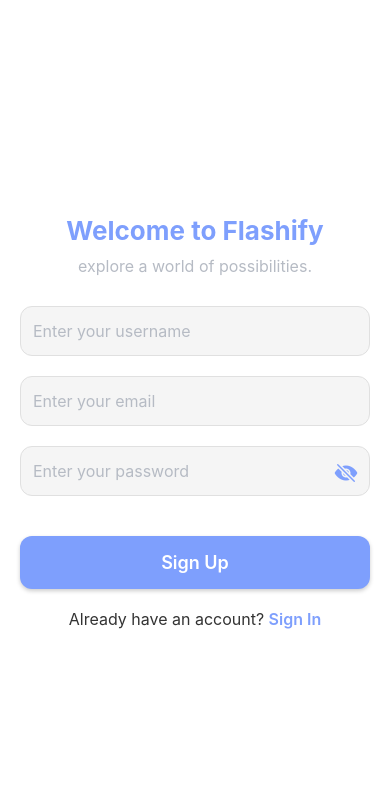
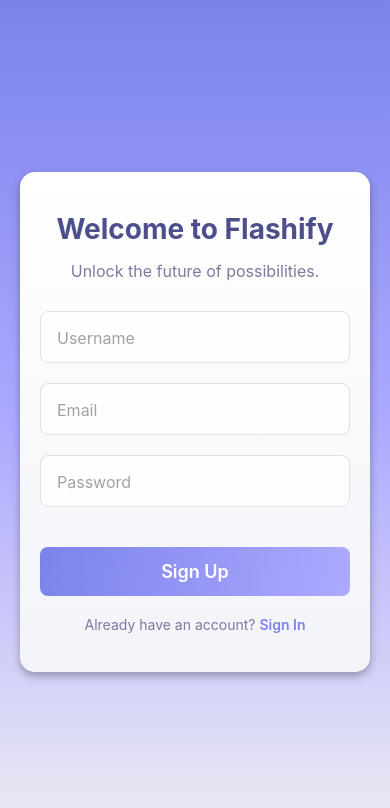
Before and after one commit to Deep1454/Flashify, a React Native app: screen /SignUp in a window 390 px wide. Shown: the top 808 px of the page. Built offline with nearby package versions, Linux system fonts and the light colour scheme.

Commit message:
Design change in SignUp, SignIn and Home screen

```diff
--- a/navigation/AppNavigator.js
+++ b/navigation/AppNavigator.js
@@ -13,11 +13,6 @@
         component={SignUpScreen}
         options={{ headerShown: false }}
       />
-       <Stack.Screen
-        name="SignIn"
-        component={SignInScreen}
-        options={{ headerShown: false }}
-      />
      <Stack.Screen
         name="Home"
         component={HomeScreen}
--- a/screens/HomeScreen.js
+++ b/screens/HomeScreen.js
@@ -1,6 +1,7 @@
 import React, { useState } from 'react';
 import { View, Text, StyleSheet, TextInput, TouchableOpacity, FlatList, Animated } from 'react-native';
-import { Ionicons } from '@expo/vector-icons';
+import { Ionicons, FontAwesome5 } from '@expo/vector-icons';
+import { LinearGradient } from 'expo-linear-gradient';
 
 const HomeScreen = () => {
   const [folders, setFolders] = useState([
@@ -22,15 +23,20 @@
   };
 
   const renderFolder = ({ item }) => (
-    <Animated.View style={styles.folderContainer}>
-      <Ionicons name="folder" size={40} color="#FFFFFF" style={styles.folderIcon} />
+    <View
+      style={styles.folderContainer}
+    >
+      <Ionicons name="folder" size={80} color="#7B83EB" style={styles.folderIcon} />
       <Text style={styles.folderText}>{item.name}</Text>
-    </Animated.View>
+    </View>
   );
 
   return (
-    <View style={styles.container}>
-      <Text style={styles.heading}>Welcome to Flashify</Text>
+    <LinearGradient
+      colors={['#E0E7FF', '#F1F5FF']}
+      style={styles.container}
+    >
+      <View style={styles.spacer} />
 
       <View style={styles.foldersHeader}>
         <Text style={styles.sectionTitle}>Your Folders</Text>
@@ -38,7 +44,7 @@
           style={styles.createFolderButton}
           onPress={() => setIsCreatingFolder(!isCreatingFolder)}
         >
-          <Ionicons name="add-circle" size={24} color="#D8C4B6" />
+          <FontAwesome5 name="folder-plus" size={35} color="#7B83EB" />
         </TouchableOpacity>
       </View>
 
@@ -46,7 +52,7 @@
         data={folders}
         renderItem={renderFolder}
         keyExtractor={(item) => item.id}
-        horizontal
+        numColumns={3}
         contentContainerStyle={styles.foldersList}
       />
 
@@ -55,52 +61,60 @@
           <TextInput
             style={styles.newFolderInput}
             placeholder="Enter folder name"
-            placeholderTextColor="#B6BBC4"
+            placeholderTextColor="#7B83EB"
             value={newFolderName}
             onChangeText={setNewFolderName}
           />
           <TouchableOpacity style={styles.addFolderButton} onPress={handleAddFolder}>
-            <Ionicons name="checkmark-circle" size={24} color="#FFFFFF" />
+            <Ionicons name="checkmark-circle" size={32} color="#FFFFFF" />
           </TouchableOpacity>
         </View>
       )}
 
       <View style={styles.flashcardContainer}>
-        <Text style={styles.sectionTitle}>Create Flashcard</Text>
-        <View style={styles.inputWrapper}>
+        <View style={styles.singleLineWrapper}>
           <TouchableOpacity style={styles.textContainer}>
-            <TextInput style={styles.input} placeholder="Enter by Topic" placeholderTextColor="#B6BBC4" />
+            <TextInput
+              style={styles.input}
+              placeholder="Enter by Topic"
+              placeholderTextColor="#7B83EB"
+            />
           </TouchableOpacity>
           <TouchableOpacity style={styles.textContainer}>
-            <TextInput style={styles.input} placeholder="Enter by Text" placeholderTextColor="#B6BBC4" />
+            <TextInput
+              style={styles.input}
+              placeholder="Enter by Text"
+              placeholderTextColor="#7B83EB"
+            />
           </TouchableOpacity>
-        </View>
           <TouchableOpacity style={styles.goButton}>
-          <Ionicons name="arrow-forward" size={24} color="#FFFFFF" />
+            <LinearGradient
+              colors={['#7B83EB', '#ADA9FF']}
+              style={styles.gradientButton}
+            >
+              <Ionicons name="arrow-forward" size={32} color="#FFFFFF" />
+            </LinearGradient>
           </TouchableOpacity>
         </View>
       </View>
+      <View style={styles.spacer} />
+    </LinearGradient>
   );
 };
 
 const styles = StyleSheet.create({
   container: {
     flex: 1,
-      backgroundColor: '#213555',
     padding: 20,
     alignItems: 'center',
   },
-    heading: {
-      fontSize: 28,
-      fontWeight: 'bold',
-      color: '#F5EFE7',
-      textAlign: 'center',
-      marginVertical: 20,
+  spacer: {
+    height: 40,
   },
   sectionTitle: {
-      fontSize: 18,
-      color: '#D8C4B6',
-      marginTop: 20,
+    fontSize: 26,
+    color: '#4D4D9A',
+    fontWeight: '700',
     textAlign: 'center',
   },
   foldersHeader: {
@@ -108,100 +122,113 @@
     justifyContent: 'space-between',
     alignItems: 'center',
     width: '100%',
-        paddingHorizontal: 20,
-        marginBottom: 10,
+    marginBottom: 20,
   },
   createFolderButton: {
     padding: 10,
-        marginLeft: 10,
   },
   foldersList: {
-        flexDirection: 'row',
-        flexWrap: 'wrap',
     justifyContent: 'center',
     alignItems: 'center',
-        gap: 15,
-        marginTop: 20,
-        width: '100%',
   },
   folderContainer: {
     width: 100,
     height: 120,
     marginHorizontal: 10,
-        marginVertical: 10,
-        backgroundColor: '#3E5879',
-        borderRadius: 12,
+    marginVertical: 15,
+    borderRadius: 15,
     alignItems: 'center',
     justifyContent: 'center',
-        shadowColor: '#000',
-        shadowOffset: { width: 0, height: 4 },
+
     shadowOpacity: 0.2,
     shadowRadius: 5,
+    elevation: 5,
   },
   folderIcon: {
-      marginBottom: 10,
+    textShadowColor: '#000',
+    textShadowOffset: { width: 1, height: 3 },
+    textShadowRadius: 4,
   },
   folderText: {
-      color: '#FFFFFF',
+    color: '#4D4D9A',
     fontSize: 16,
+    fontWeight: '500',
+    textAlign: 'center',
+    marginTop: 9,
   },
   newFolderContainer: {
     flexDirection: 'row',
     alignItems: 'center',
-      marginTop: 15,
+    marginTop: 20,
     width: '100%',
   },
   newFolderInput: {
     flex: 1,
-      backgroundColor: '#3E5879',
+    backgroundColor: '#FFFFFF',
     paddingVertical: 12,
     paddingHorizontal: 15,
     borderRadius: 12,
-      color: '#FFFFFF',
+    color: '#333333',
     fontSize: 16,
+    shadowColor: '#000',
+    shadowOpacity: 0.1,
+    shadowRadius: 5,
+    elevation: 3,
   },
   addFolderButton: {
     marginLeft: 10,
-      backgroundColor: '#D8C4B6',
+    backgroundColor: '#7B83EB',
     padding: 10,
     borderRadius: 12,
+    shadowColor: '#000',
+    shadowOpacity: 0.2,
+    shadowRadius: 4,
+    elevation: 3,
   },
   flashcardContainer: {
     marginTop: 40,
     alignItems: 'center',
     width: '100%',
   },
-    inputWrapper: {
+  singleLineWrapper: {
     flexDirection: 'row',
+    alignItems: 'center',
     justifyContent: 'space-between',
     width: '100%',
-      marginBottom: 20,
   },
   textContainer: {
     flex: 1,
     marginHorizontal: 5,
   },
   input: {
-      backgroundColor: '#3E5879',
+    backgroundColor: '#FFFFFF',
     paddingVertical: 12,
     paddingHorizontal: 15,
     borderRadius: 12,
-      color: '#FFFFFF',
+    color: '#333333',
     textAlign: 'center',
     fontSize: 16,
+    shadowColor: '#000',
+    shadowOpacity: 0.1,
+    shadowRadius: 4,
+    elevation: 2,
   },
   goButton: {
-      backgroundColor: '#D8C4B6',
-      padding: 15,
-      borderRadius: 50,
+    width: 50,
+    height: 50,
+    borderRadius: 25,
+    overflow: 'hidden',
+    shadowColor: '#000',
+    shadowOpacity: 0.3,
+    shadowRadius: 6,
+    elevation: 4,
+  },
+  gradientButton: {
+    flex: 1,
     alignItems: 'center',
     justifyContent: 'center',
-      shadowColor: '#000',
-      shadowOffset: { width: 0, height: 4 },
-      shadowOpacity: 0.2,
-      shadowRadius: 5,
+    borderRadius: 50,
   },
 });
 
-
 export default HomeScreen;
--- a/screens/SignUpScreen.js
+++ b/screens/SignUpScreen.js
@@ -1,71 +1,183 @@
 import React, { useState } from 'react';
-import { View, TextInput, StyleSheet, Text, TouchableOpacity, ScrollView } from 'react-native';
-import { Ionicons } from '@expo/vector-icons';
+import {
+  View,
+  Text,
+  TextInput,
+  TouchableOpacity,
+  StyleSheet,
+  Animated,
+  Easing,
+} from 'react-native';
+import { LinearGradient } from 'expo-linear-gradient';
 
-const SignUpScreen = ({ navigation }) => {
-  const [username, setUsername] = useState('');
-  const [email, setEmail] = useState('');
-  const [password, setPassword] = useState('');
-  const [passwordVisible, setPasswordVisible] = useState(false);
+const FloatingInput = ({ label, value, onChangeText, secureTextEntry, keyboardType }) => {
+  const [isFocused, setIsFocused] = useState(false);
+  const labelPosition = new Animated.Value(value ? 1 : 0);
 
-  const handleSubmit = () => {
-    navigation.navigate('SignIn');
+  const handleFocus = () => {
+    setIsFocused(true);
+    Animated.timing(labelPosition, {
+      toValue: 1,
+      duration: 200,
+      useNativeDriver: false,
+    }).start();
+  };
+
+  const handleBlur = () => {
+    if (!value) {
+      setIsFocused(false);
+      Animated.timing(labelPosition, {
+        toValue: 0,
+        duration: 200,
+        useNativeDriver: false,
+      }).start();
+    }
+  };
+
+  const labelStyle = {
+    position: 'absolute',
+    left: 12,
+    top: labelPosition.interpolate({
+      inputRange: [0, 1],
+      outputRange: [16, -8],
+    }),
+    fontSize: labelPosition.interpolate({
+      inputRange: [0, 1],
+      outputRange: [16, 12],
+    }),
+    color: isFocused ? '#7B83EB' : '#A1A1A1',
+    backgroundColor: '#FFFFFF',
+    paddingHorizontal: 4,
   };
 
   return (
-    <ScrollView contentContainerStyle={styles.container}>
-      <Text style={styles.heading}>Welcome to Flashify</Text>
-      <Text style={styles.subHeading}>explore a world of possibilities.</Text>
+    <View style={styles.inputContainer}>
+      <Animated.Text style={labelStyle}>{label}</Animated.Text>
+      <TextInput
+        value={value}
+        onChangeText={onChangeText}
+        style={styles.input}
+        onFocus={handleFocus}
+        onBlur={handleBlur}
+        secureTextEntry={secureTextEntry}
+        keyboardType={keyboardType}
+      />
+    </View>
+  );
+};
 
-      <TextInput
-        style={styles.input}
-        placeholder="Enter your username"
-        placeholderTextColor="#B6BBC4"
-        value={username}
-        onChangeText={setUsername}
-      />
+const FlipCardScreen = ({ navigation }) => {
+  const [isFlipped, setIsFlipped] = useState(false);
+  const rotateAnimation = useState(new Animated.Value(0))[0];
 
-      <TextInput
-        style={styles.input}
-        placeholder="Enter your email"
-        placeholderTextColor="#B6BBC4"
-        value={email}
-        onChangeText={setEmail}
-        keyboardType="email-address"
-      />
+  const flipCard = () => {
+    Animated.timing(rotateAnimation, {
+      toValue: isFlipped ? 0 : 1,
+      duration: 800,
+      easing: Easing.inOut(Easing.ease),
+      useNativeDriver: true,
+    }).start(() => setIsFlipped(!isFlipped));
+  };
 
-      <View style={styles.passwordContainer}>
-        <TextInput
-          style={styles.input}
-          placeholder="Enter your password"
-          placeholderTextColor="#B6BBC4"
-          secureTextEntry={!passwordVisible}
-          value={password}
-          onChangeText={setPassword}
-        />
-        <TouchableOpacity
-          onPress={() => setPasswordVisible(!passwordVisible)}
-          style={styles.passwordIconContainer}
+  const frontRotateY = rotateAnimation.interpolate({
+    inputRange: [0, 1],
+    outputRange: ['0deg', '180deg'],
+  });
+
+  const backRotateY = rotateAnimation.interpolate({
+    inputRange: [0, 1],
+    outputRange: ['180deg', '360deg'],
+  });
+
+  const navigateToHome = () => {
+    navigation.navigate('Home');
+  };
+
+  return (
+    <LinearGradient
+      colors={['#7B83EB', '#ADA9FF', '#EDEDF2']}
+      style={styles.container}
+    >
+      {/* Front Side - Sign Up */}
+      <Animated.View
+        style={[
+          styles.card,
+          {
+            transform: [
+              { perspective: 1000 },
+              { rotateY: frontRotateY },
+            ],
+          },
+          !isFlipped && styles.cardVisible,
+        ]}
+      >
+        <LinearGradient
+          colors={['#FFFFFF', '#F3F4F9']}
+          style={styles.cardContent}
         >
-          <Ionicons
-            name={passwordVisible ? 'eye' : 'eye-off'}
-            size={24}
-            color="#7E9FFD"
-          />
-        </TouchableOpacity>
-      </View>
+          <Text style={styles.heading}>Welcome to Flashify</Text>
+          <Text style={styles.subHeading}>Unlock the future of possibilities.</Text>
+          <FloatingInput label="Username" value="" onChangeText={() => {}} />
+          <FloatingInput label="Email" value="" onChangeText={() => {}} keyboardType="email-address" />
+          <FloatingInput label="Password" value="" onChangeText={() => {}} secureTextEntry />
+          <TouchableOpacity style={styles.button} onPress={flipCard}>
+            <LinearGradient
+              colors={['#7B83EB', '#ADA9FF']}
+              start={{ x: 0, y: 0 }}
+              end={{ x: 1, y: 1 }}
+              style={styles.buttonInner}
+            >
+              <Text style={styles.buttonText}>Sign Up</Text>
+            </LinearGradient>
+          </TouchableOpacity>
+          <TouchableOpacity onPress={flipCard}>
+            <Text style={styles.linkText}>
+              Already have an account? <Text style={styles.linkHighlight}>Sign In</Text>
+            </Text>
+          </TouchableOpacity>
+        </LinearGradient>
+      </Animated.View>
 
-      <TouchableOpacity style={styles.button} onPress={handleSubmit}>
-        <Text style={styles.buttonText}>Sign Up</Text>
-      </TouchableOpacity>
-
-      <Text
-        style={styles.signInText}
-        onPress={() => navigation.navigate('SignIn')}
+      {/* Back Side - Sign In */}
+      <Animated.View
+        style={[
+          styles.card,
+          styles.cardBack,
+          {
+            transform: [
+              { perspective: 1000 },
+              { rotateY: backRotateY },
+            ],
+          },
+          isFlipped && styles.cardVisible,
+        ]}
       >
-        Already have an account? <Text style={styles.signInLink}>Sign In</Text>
-      </Text>
-    </ScrollView>
+        <LinearGradient
+          colors={['#FFFFFF', '#F3F4F9']}
+          style={styles.cardContent}
+        >
+          <Text style={styles.heading}>Welcome Back!</Text>
+          <Text style={styles.subHeading}>Let's get you signed in.</Text>
+          <FloatingInput label="Email" value="" onChangeText={() => {}} keyboardType="email-address" />
+          <FloatingInput label="Password" value="" onChangeText={() => {}} secureTextEntry />
+          <TouchableOpacity style={styles.button} onPress={navigateToHome}>
+            <LinearGradient
+              colors={['#7B83EB', '#ADA9FF']}
+              start={{ x: 0, y: 0 }}
+              end={{ x: 1, y: 1 }}
+              style={styles.buttonInner}
+            >
+              <Text style={styles.buttonText}>Sign In</Text>
+            </LinearGradient>
+          </TouchableOpacity>
+          <TouchableOpacity onPress={flipCard}>
+            <Text style={styles.linkText}>
+              Create a new account? <Text style={styles.linkHighlight}>Sign Up</Text>
+            </Text>
+          </TouchableOpacity>
+        </LinearGradient>
+      </Animated.View>
+    </LinearGradient>
   );
 };
 
@@ -74,72 +186,85 @@
     flex: 1,
     justifyContent: 'center',
     alignItems: 'center',
-    backgroundColor: '#FFFFFF', // Primary color as background
+  },
+  card: {
+    width: 350,
+    height: 500,
+    borderRadius: 15,
+    position: 'absolute',
+    backfaceVisibility: 'hidden',
+    shadowColor: '#000',
+    shadowOffset: { width: 0, height: 4 },
+    shadowOpacity: 0.3,
+    shadowRadius: 8,
+    elevation: 3,
+  },
+  cardContent: {
+    flex: 1,
+    borderRadius: 15,
     padding: 20,
+    alignItems: 'center',
+    justifyContent: 'center',
+  },
+  cardBack: {
+    transform: [{ rotateY: '180deg' }],
+  },
+  cardVisible: {
+    zIndex: 1,
   },
   heading: {
-    fontSize: 26,
-    color: '#7E9FFD', // Secondary color
+    fontSize: 28,
     fontWeight: 'bold',
-    marginBottom: 10,
+    color: '#4D4E8C',
+    marginBottom: 15,
   },
   subHeading: {
     fontSize: 16,
-    color: '#B6BBC4',
+    color: '#7A7B9E',
     textAlign: 'center',
     marginBottom: 30,
   },
+  inputContainer: {
+    width: '100%',
+    marginBottom: 20,
+    borderWidth: 1,
+    borderRadius: 8,
+    borderColor: '#E1E1E1',
+    backgroundColor: '#FDFDFE',
+    paddingHorizontal: 10,
+    paddingVertical: 5,
+  },
   input: {
-    height: 50,
-    width: '100%',
-    backgroundColor: '#F5F5F5', // Subtle contrast from the primary background
-    borderRadius: 12,
-    paddingLeft: 12,
-    marginBottom: 20,
+    height: 40,
+    fontSize: 16,
     color: '#333333',
-    fontSize: 16,
-    borderWidth: 1,
-    borderColor: '#E0E0E0', // Light border for modern look
-  },
-  passwordContainer: {
-    width: '100%',
-    flexDirection: 'row',
-    alignItems: 'center',
-    position: 'relative',
-  },
-  passwordIconContainer: {
-    position: 'absolute',
-    right: 12,
-    top: 14,
   },
   button: {
-    backgroundColor: '#7E9FFD', // Secondary color for call-to-action
-    paddingVertical: 16,
-    paddingHorizontal: 32,
+    marginTop: 20,
     width: '100%',
+    borderRadius: 8,
+  },
+  buttonInner: {
+    width: '100%',
+    paddingVertical: 14,
+    borderRadius: 8,
     alignItems: 'center',
-    borderRadius: 12,
-    marginTop: 20,
-    shadowColor: '#000',
-    shadowOffset: { width: 0, height: 2 },
-    shadowOpacity: 0.2,
-    shadowRadius: 4,
   },
   buttonText: {
-    color: '#FFFFFF', // Primary color for contrast
+    color: '#FFFFFF',
     fontSize: 18,
     fontWeight: '600',
   },
-  signInText: {
-    color: '#333333',
+  linkText: {
     marginTop: 20,
-    fontSize: 16,
+    fontSize: 14,
+    color: '#7A7B9E',
     textAlign: 'center',
   },
-  signInLink: {
-    color: '#7E9FFD', // Secondary color for link
+  linkHighlight: {
+    color: '#7B83EB',
     fontWeight: '600',
   },
 });
 
-export default SignUpScreen;
+export default FlipCardScreen;
```
Also changed, not shown: package.json (+10 -2 lines), 1 other file (tests, documents, lock files or other folders). Lines whose indentation alone changed are shown as unchanged.
